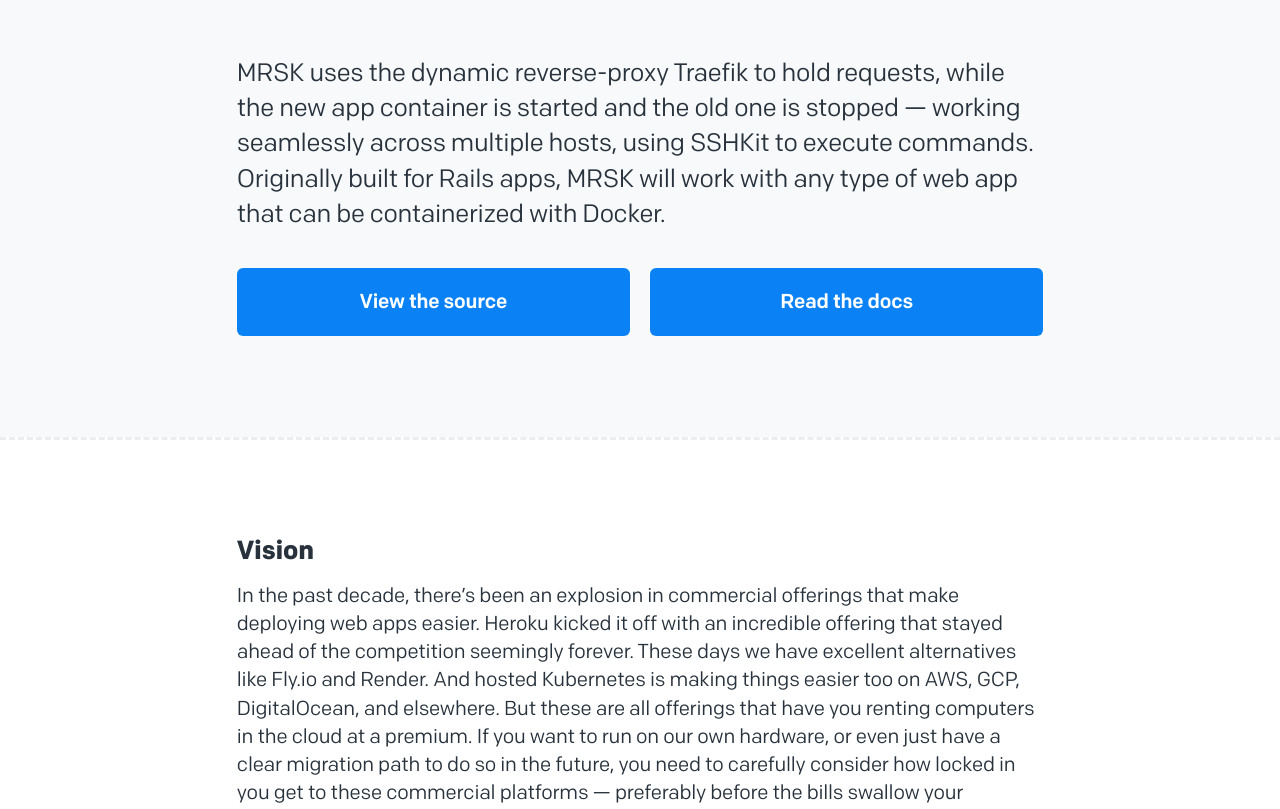
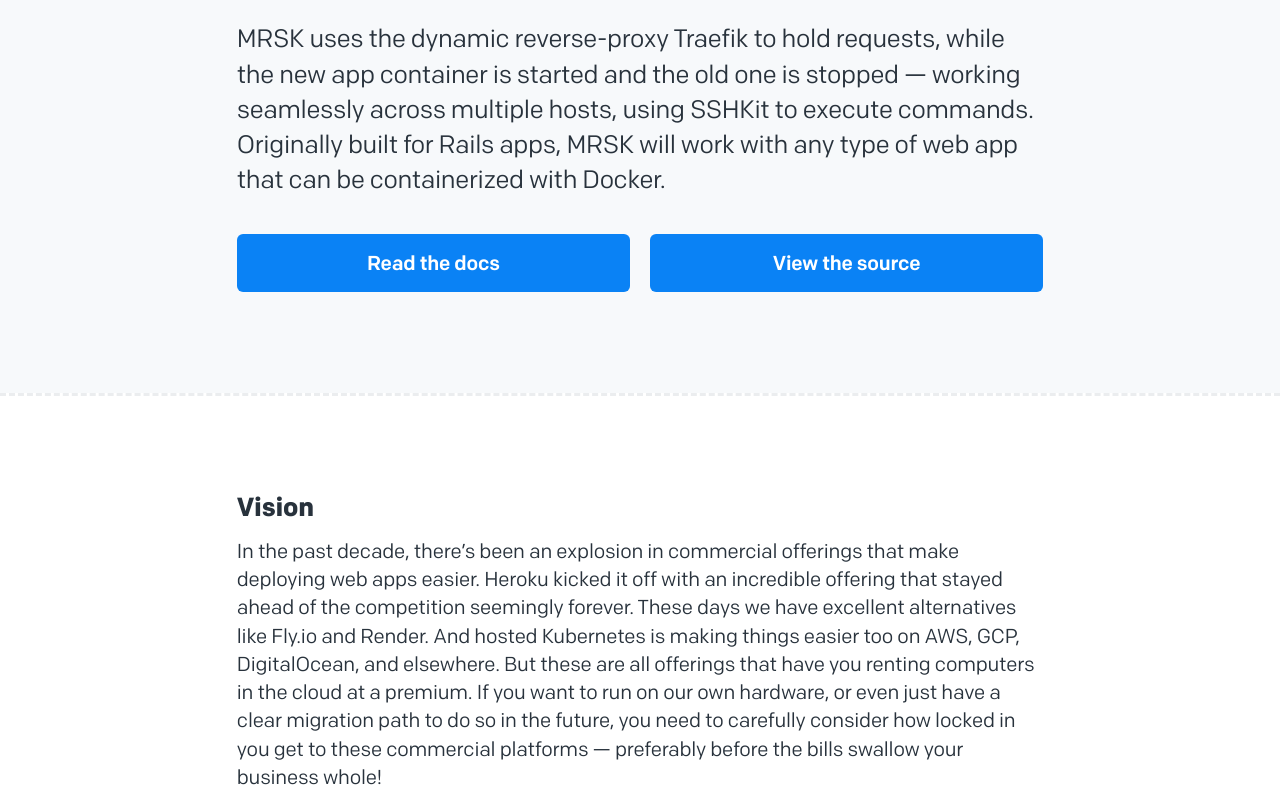
Before and after one commit to basecamp/kamal-site, a Jekyll site: the page built from index.html, in a window 1280 px wide, cut to the strip 1111-1920 px from the top of the page. Built offline with Jekyll 4.4.1, drawn with Linux system fonts in a browser that asks for light colours.

Commit message:
Cleanup for mobile

```diff
--- a/_sass/base/_button.scss
+++ b/_sass/base/_button.scss
@@ -1,17 +1,20 @@
 .button {
 
+  align-items: center;
   background: var(--color-blue);
   border-radius: 0.3em;
   color: var(--color-white);
   cursor: pointer;
+  display: flex;
   font-size: 80%;
   font-weight: 500;
+  justify-content: center;
+  line-height: 1;
   letter-spacing: -0.01em;
-  padding: 1em 1.5em;
+  padding: 1em 1.4em 0.9em 1.4em;
   text-align: center;
   text-decoration: none;
   transition: background var(--transition);
-  white-space: nowrap;
 
   &:hover,
   &:focus {
--- a/_sass/modules/_headline.scss
+++ b/_sass/modules/_headline.scss
@@ -4,7 +4,7 @@
   flex-direction: column;
   padding-left: var(--space-medium);
   padding-right: var(--space-medium);
-  padding-top: var(--space-x-large);
+  padding-top: var(--space-medium);
 
   header {
 
@@ -16,6 +16,10 @@
     margin-top: -0.2em;
     text-align: center;
 
+    h1 {
+      font-size: 180%;
+    }
+
     br {
       display: none;
     }
@@ -26,8 +30,13 @@
 
     padding-left: var(--space-x-large);
     padding-right: var(--space-x-large);
+    padding-top: var(--space-large);
 
     header {
+
+      h1 {
+        font-size: var(--font-size-xx-large);
+      }
 
       br {
         display: inline;
--- a/_sass/modules/_page.scss
+++ b/_sass/modules/_page.scss
@@ -5,8 +5,8 @@
   display: flex;
   flex: 1;
   flex-direction: column;
-  margin-top: var(--space-x-large);
-  padding: var(--space-x-large) var(--space-medium);
+  margin-top: var(--space-large);
+  padding: var(--space-large) var(--space-medium);
 
   section {
     display: flex;
@@ -17,7 +17,7 @@
 
   aside {
 
-    display: flex;
+    display: none;
     flex-direction: column;
     font-size: 50%;
     letter-spacing: -0.01em;
@@ -53,7 +53,7 @@
 
           &:hover,
           &:focus {
-            background: var(--color-base-darker);
+            background: var(--color-base-dark);
           }
 
         }
@@ -193,7 +193,6 @@
 
           dd {
             color: var(--color-black);
-              font-size: var(--font-size-small);
             font-size: 80%;
           }
 
@@ -248,6 +247,15 @@
   }
 
   &--docs {
+    margin-top: 0;
+  }
+
+  @media(min-width: 64em) {
+
+    margin-top: var(--space-x-large);
+    padding: var(--space-x-large) var(--space-large);
+
+    &--docs {
 
       margin-top: 0;
 
@@ -256,6 +264,7 @@
       }
 
       aside {
+        display: flex;
         flex: 2;
       }
 
@@ -265,9 +274,6 @@
 
     }
 
-  @media(min-width: 64em) {
-    padding-left: var(--space-large);
-    padding-right: var(--space-large);
   }
 
 }
--- a/index.html
+++ b/index.html
@@ -24,8 +24,8 @@ layout: default
   <article>
     <p>MRSK uses the dynamic reverse-proxy Traefik to hold requests, while the new app container is started and the old one is stopped — working seamlessly across multiple hosts, using SSHKit to execute commands. Originally built for Rails apps, MRSK will work with any type of web app that can be containerized with Docker.</p>
     <ul>
+      <li><a href="{{ 'docs/overview' | absolute_url }}" class="button" aria-label="Read the docs">Read the docs</a></li>
       <li><a href="https://github.com/mrsked/mrsk" class="button" aria-label="View the source">View the source</a></li>
-      <li><a href="{{ 'docs/overview' | absolute_url }}" class="button" aria-label="Read the docs">Read the docs</a></li>
     </ul>
   </article>
 </div>
```
Lines whose indentation alone changed are shown as unchanged.
